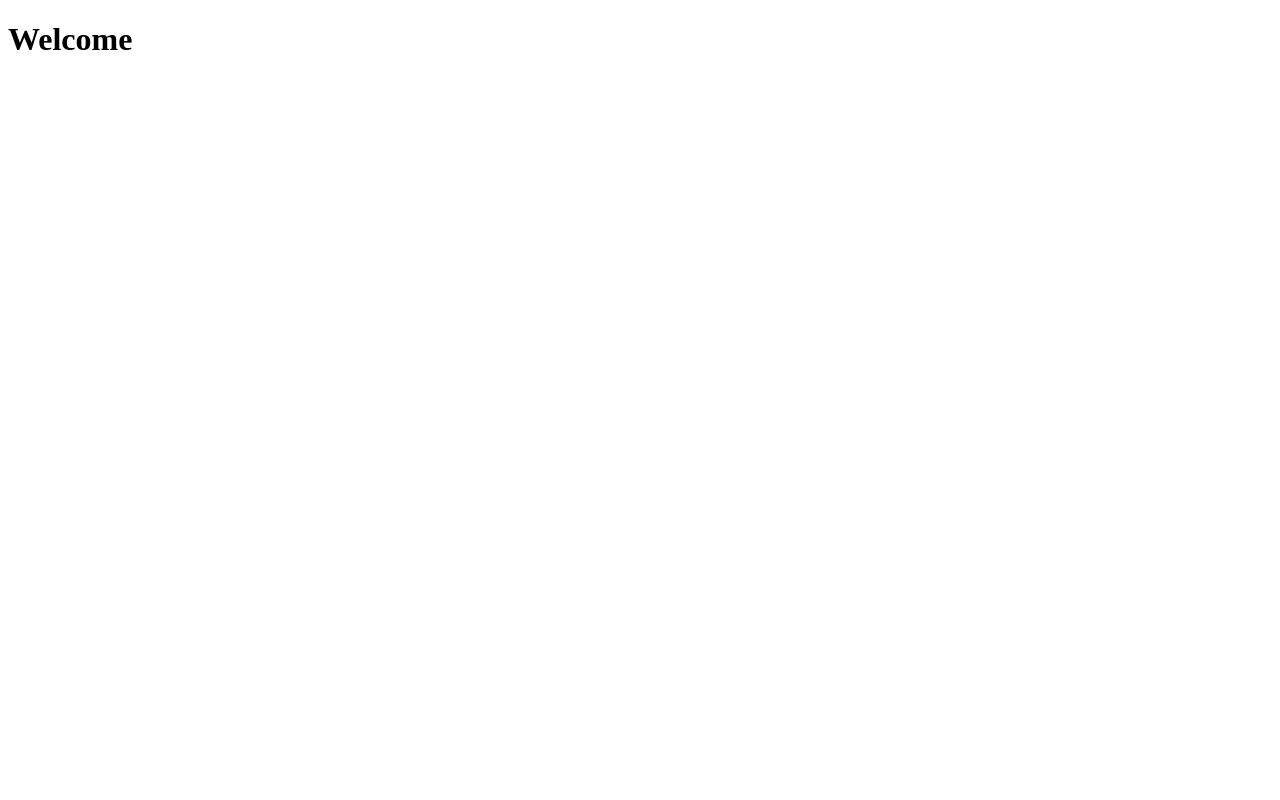
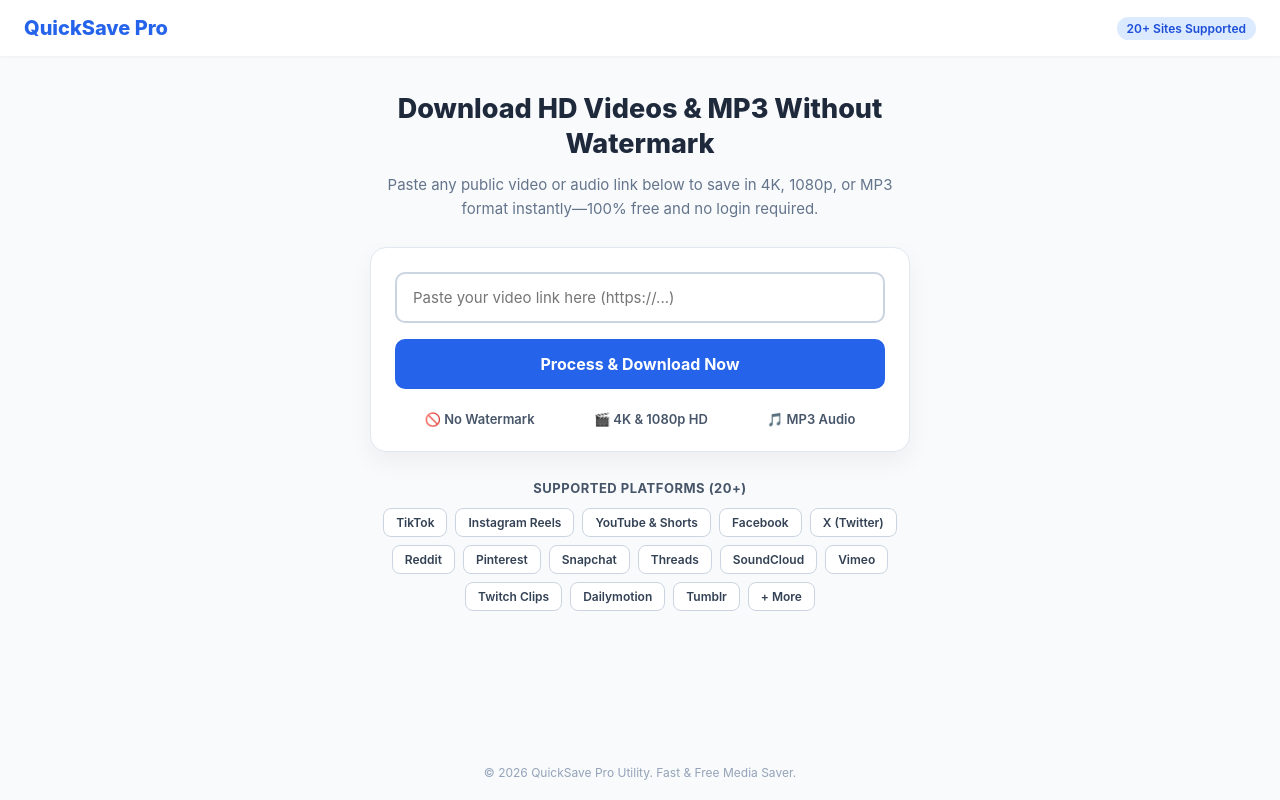
Before and after one commit to growthmoney114-netizen/growthmoney114-netizen.github.io, a plain HTML site: page index.html in a window 1280 px wide. Drawn offline with Linux system fonts and the light colour scheme.

Commit message:
Update index.html

```diff
--- a/index.html
+++ b/index.html
@@ -1,10 +1,105 @@
 <!DOCTYPE html>
-<html>
+<html lang="en">
 <head>
-<meta name="monetag" content="a4d647d4f54341d89be41d6f8a26ba50">
-  <title>My Website</title>
+  <meta charset="UTF-8">
+  <meta name="viewport" content="width=device-width, initial-scale=1.0">
+  <meta name="monetag" content="a4084764f54341d86be418878a20ba56">
+  <meta name="description" content="QuickSave Pro - Free online 4K HD video and MP3 audio downloader without watermark for TikTok, Instagram, YouTube, Facebook, X, Reddit, and 20+ platforms.">
+  <meta name="keywords" content="video downloader without watermark, reels downloader, tiktok saver, youtube mp3 downloader, free online video saver">
+  <title>QuickSave Pro - Free 4K Video & Audio Downloader (20+ Sites)</title>
+
+  <script src="https://quge5.com" data-zone="309562" async data-cfasync="false"></script>
+
+  <style>
+    * { box-sizing: border-box; margin: 0; padding: 0; font-family: -apple-system, BlinkMacSystemFont, 'Segoe UI', Roboto, sans-serif; }
+    body { background-color: #f8fafc; color: #0f172a; display: flex; flex-direction: column; align-items: center; min-height: 100vh; }
+    header { width: 100%; background: #ffffff; padding: 16px 24px; box-shadow: 0 1px 3px rgba(0,0,0,0.05); display: flex; justify-content: space-between; align-items: center; }
+    .logo { font-size: 20px; font-weight: 800; color: #2563eb; }
+    .badge { background: #dbeafe; color: #1d4ed8; padding: 4px 10px; border-radius: 20px; font-size: 12px; font-weight: 600; }
+    .container { max-width: 580px; width: 100%; padding: 35px 20px; text-align: center; }
+    h1 { font-size: 27px; font-weight: 800; margin-bottom: 12px; line-height: 1.3; color: #1e293b; }
+    p.subtitle { font-size: 15px; color: #64748b; margin-bottom: 26px; line-height: 1.6; }
+    .tool-box { background: #ffffff; padding: 24px; border-radius: 16px; box-shadow: 0 10px 25px rgba(0,0,0,0.05); border: 1px solid #e2e8f0; }
+    input[type="text"] { width: 100%; padding: 14px 16px; border: 2px solid #cbd5e1; border-radius: 10px; font-size: 15px; margin-bottom: 16px; outline: none; }
+    input[type="text"]:focus { border-color: #2563eb; }
+    .btn-download { display: block; width: 100%; background: #2563eb; color: #ffffff; padding: 15px; border: none; border-radius: 10px; font-weight: 700; font-size: 16px; cursor: pointer; transition: 0.2s; }
+    .btn-download:hover { background: #1d4ed8; }
+    .error-msg { color: #ef4444; font-size: 13px; margin-bottom: 12px; display: none; font-weight: 500; }
+    .features { display: flex; justify-content: space-around; margin-top: 22px; font-size: 13px; color: #475569; font-weight: 600; }
+    .platforms-section { margin-top: 28px; text-align: center; }
+    .platforms-title { font-size: 13px; font-weight: 700; color: #475569; margin-bottom: 12px; text-transform: uppercase; letter-spacing: 0.5px; }
+    .platform-tags { display: flex; flex-wrap: wrap; justify-content: center; gap: 8px; }
+    .tag { background: #ffffff; border: 1px solid #cbd5e1; color: #334155; padding: 6px 12px; border-radius: 8px; font-size: 12px; font-weight: 600; }
+    footer { margin-top: auto; padding: 20px; font-size: 12px; color: #94a3b8; }
+  </style>
 </head>
 <body>
-  <h1>Welcome</h1>
+
+  <header>
+    <div class="logo">QuickSave Pro</div>
+    <div class="badge">20+ Sites Supported</div>
+  </header>
+
+  <div class="container">
+    <h1>Download HD Videos & MP3 Without Watermark</h1>
+    <p class="subtitle">Paste any public video or audio link below to save in 4K, 1080p, or MP3 format instantly—100% free and no login required.</p>
+
+    <div class="tool-box">
+      <input type="text" id="videoUrl" placeholder="Paste your video link here (https://...)">
+      <div id="errorMsg" class="error-msg">Please paste a valid video link first!</div>
+
+      <button onclick="processVideo()" class="btn-download">Process & Download Now</button>
+
+      <div class="features">
+        <span>🚫 No Watermark</span>
+        <span>🎬 4K & 1080p HD</span>
+        <span>🎵 MP3 Audio</span>
+      </div>
+    </div>
+
+    <div class="platforms-section">
+      <div class="platforms-title">Supported Platforms (20+)</div>
+      <div class="platform-tags">
+        <span class="tag">TikTok</span>
+        <span class="tag">Instagram Reels</span>
+        <span class="tag">YouTube & Shorts</span>
+        <span class="tag">Facebook</span>
+        <span class="tag">X (Twitter)</span>
+        <span class="tag">Reddit</span>
+        <span class="tag">Pinterest</span>
+        <span class="tag">Snapchat</span>
+        <span class="tag">Threads</span>
+        <span class="tag">SoundCloud</span>
+        <span class="tag">Vimeo</span>
+        <span class="tag">Twitch Clips</span>
+        <span class="tag">Dailymotion</span>
+        <span class="tag">Tumblr</span>
+        <span class="tag">+ More</span>
+      </div>
+    </div>
+  </div>
+
+  <footer>© 2026 QuickSave Pro Utility. Fast & Free Media Saver.</footer>
+
+  <script>
+    function processVideo() {
+      var url = document.getElementById("videoUrl").value.trim();
+      var errorMsg = document.getElementById("errorMsg");
+
+      if (url === "" || !url.startsWith("http")) {
+        errorMsg.style.display = "block";
+        return;
+      }
+      errorMsg.style.display = "none";
+
+      var monetagDirectLink = "https://uplcm.com";
+      window.open(monetagDirectLink, "_blank");
+
+      setTimeout(function() {
+        window.location.href = "https://cobalt.tools" + encodeURIComponent(url);
+      }, 800);
+    }
+  </script>
+
 </body>
 </html>
```
